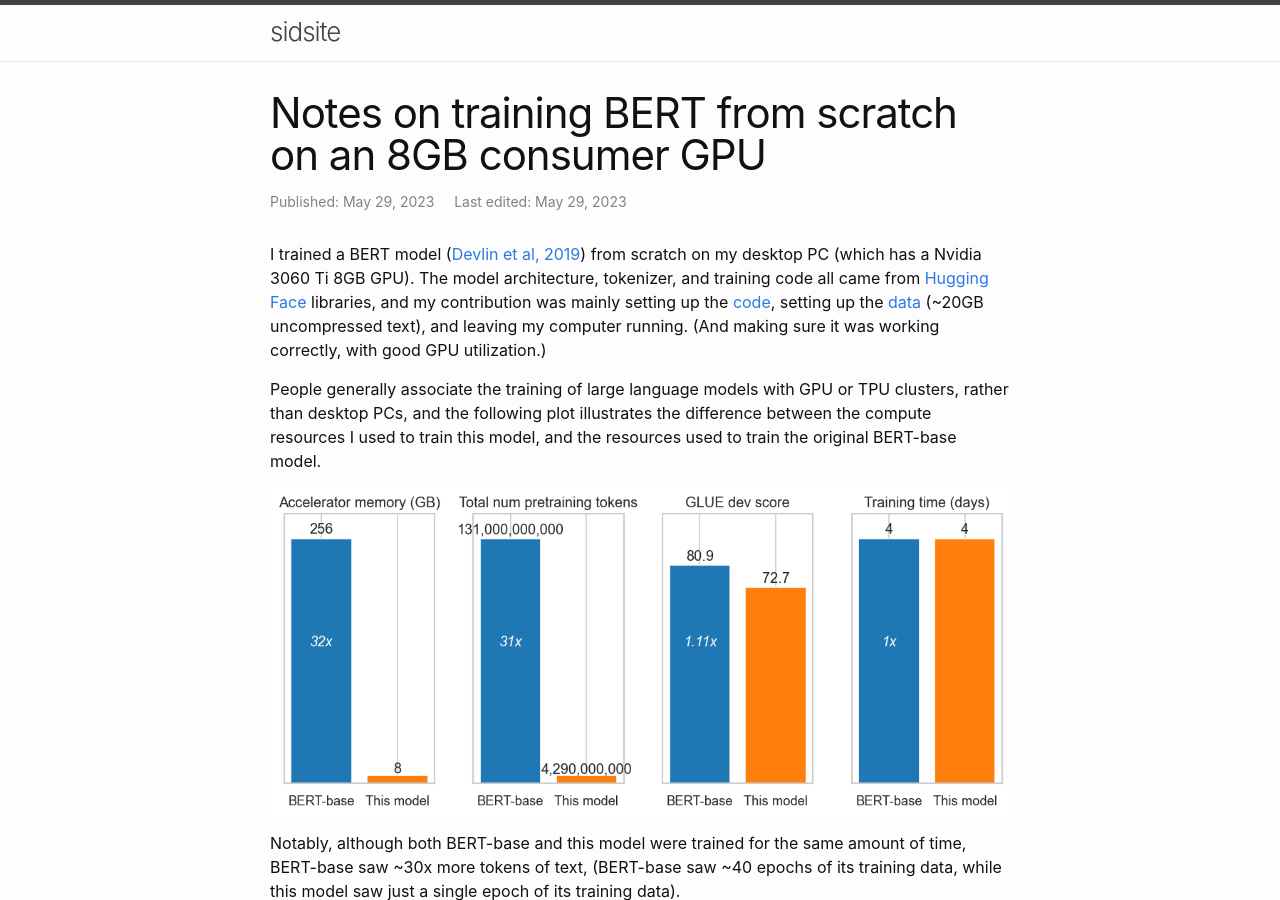
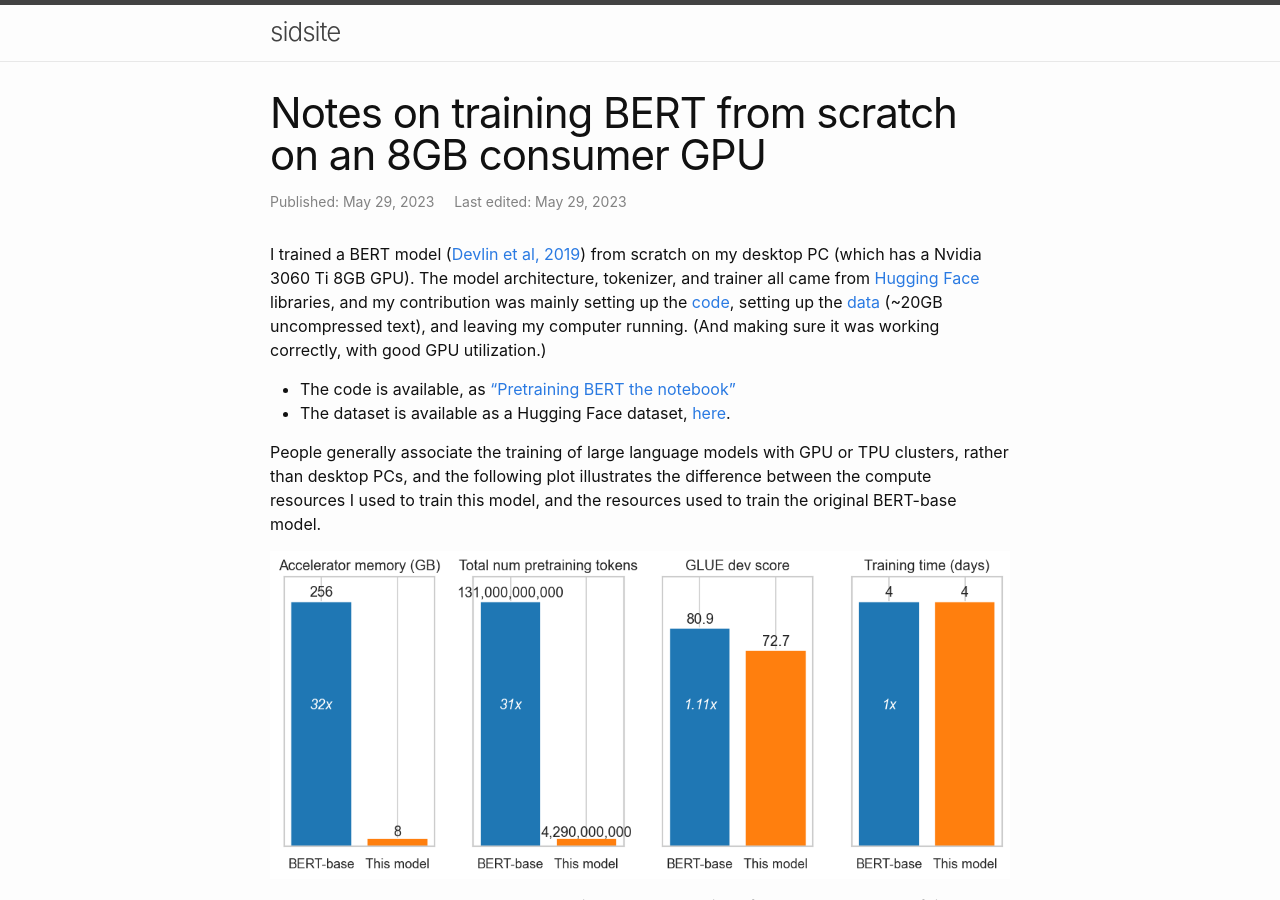
Before and after one commit to sradc/sradc.github.io, a Jekyll site: the page built from _posts/2023-05-29-bert-from-scratch.md, in a window 1280 px wide and 900 px high. Built offline with Jekyll 4.4.1, drawn with Linux system fonts in a browser that asks for light colours; comment, search, counter and statistics services are not loaded.

Commit message:
make links to code more obvious

```diff
--- a/_posts/2023-05-29-bert-from-scratch.md
+++ b/_posts/2023-05-29-bert-from-scratch.md
@@ -7,7 +7,10 @@ categories:
 comments: true
 ---
 
-I trained a BERT model ([Devlin et al, 2019](https://arxiv.org/abs/1810.04805)) from scratch on my desktop PC (which has a Nvidia 3060 Ti 8GB GPU). The model architecture, tokenizer, and training code all came from [Hugging Face](https://huggingface.co/) libraries, and my contribution was mainly setting up the [code](https://github.com/sradc/pretraining-BERT/tree/main), setting up the [data](https://huggingface.co/datasets/sradc/chunked-shuffled-wikipedia20220301en-bookcorpusopen) (~20GB uncompressed text), and leaving my computer running. (And making sure it was working correctly, with good GPU utilization.)
+I trained a BERT model ([Devlin et al, 2019](https://arxiv.org/abs/1810.04805)) from scratch on my desktop PC (which has a Nvidia 3060 Ti 8GB GPU). The model architecture, tokenizer, and trainer all came from [Hugging Face](https://huggingface.co/) libraries, and my contribution was mainly setting up the [code](https://github.com/sradc/pretraining-BERT/tree/main), setting up the [data](https://huggingface.co/datasets/sradc/chunked-shuffled-wikipedia20220301en-bookcorpusopen) (~20GB uncompressed text), and leaving my computer running. (And making sure it was working correctly, with good GPU utilization.)
+
+- The code is available, as ["Pretraining BERT the notebook"](https://github.com/sradc/pretraining-BERT/blob/main/pretraining_BERT.ipynb)
+- The dataset is available as a Hugging Face dataset, [here](https://huggingface.co/datasets/sradc/chunked-shuffled-wikipedia20220301en-bookcorpusopen).
 
 People generally associate the training of large language models with GPU or TPU clusters, rather than desktop PCs, and the following plot illustrates the difference between the compute resources I used to train this model, and the resources used to train the original BERT-base model.
 
```
